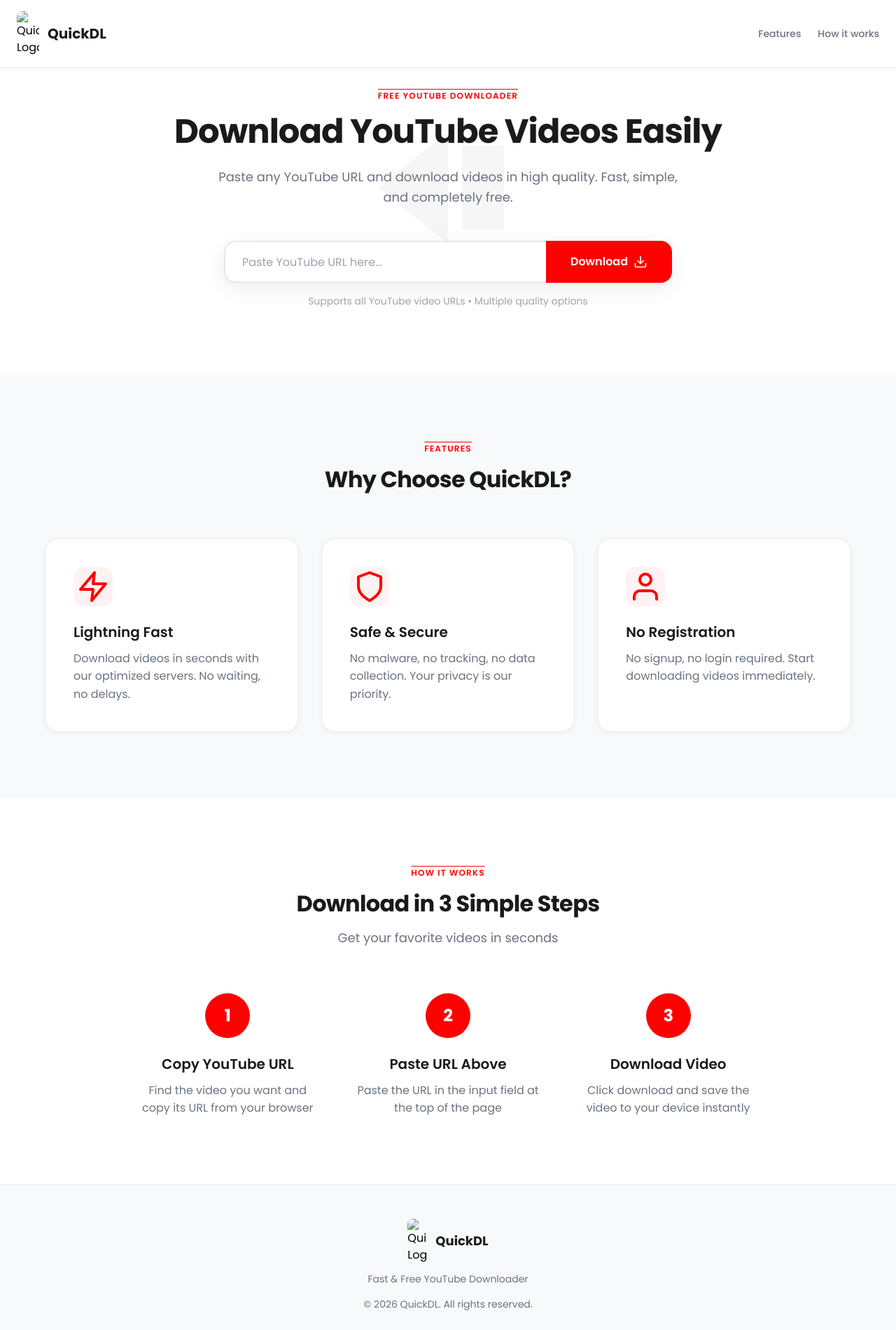
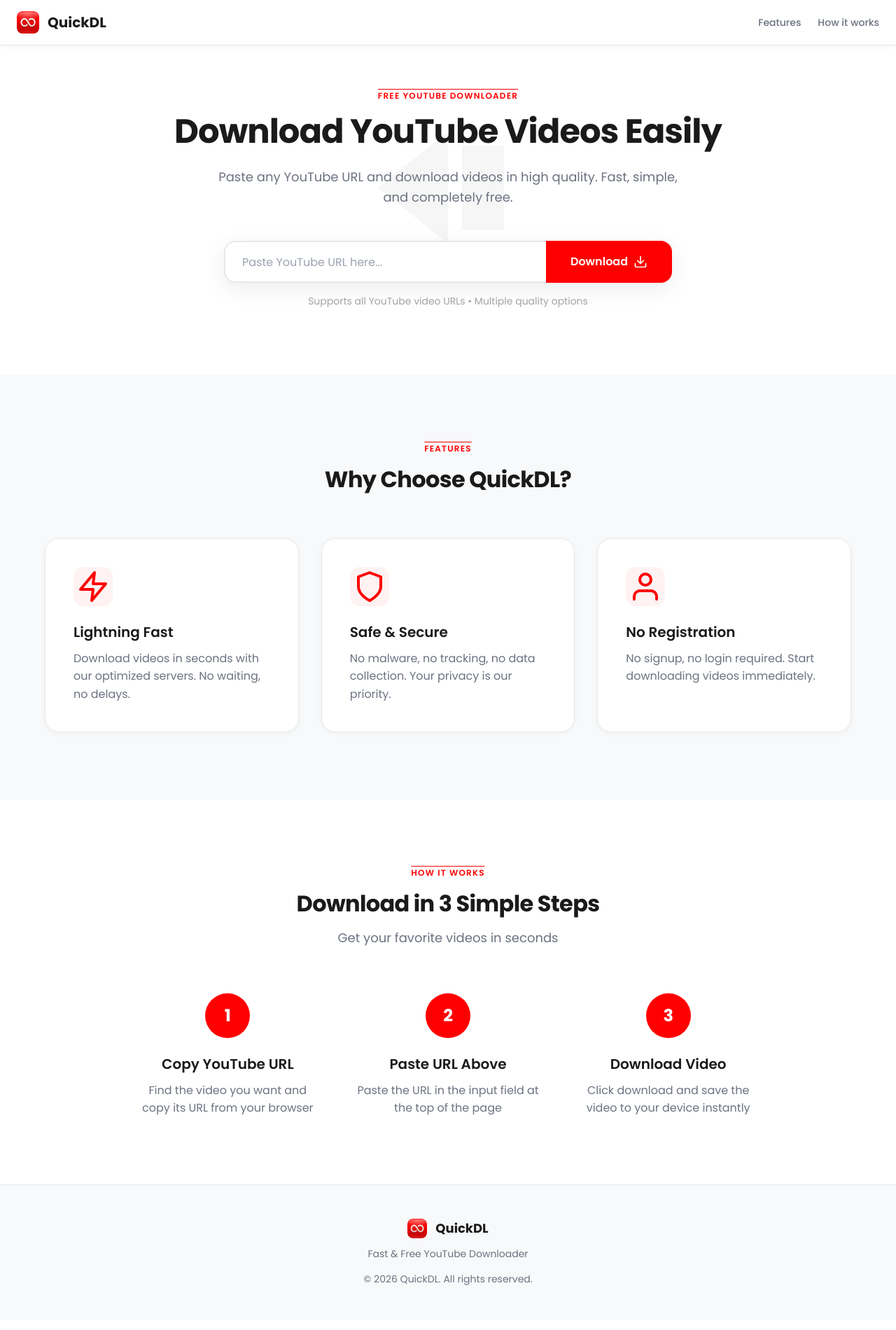
Before and after one commit to Akshay-gurav-31/QuickDL-YouTube-Downloader, a plain HTML site: page frontend/index.html in a window 1280 px wide. Shown: the whole page at 70% size. Drawn offline with nearby package versions, Linux system fonts and the light colour scheme.

Commit message:
Update index.html

```diff
--- a/frontend/index.html
+++ b/frontend/index.html
@@ -5,11 +5,11 @@
     <meta charset="UTF-8">
     <meta name="viewport" content="width=device-width, initial-scale=1.0">
     <title>QuickDL - Fast & Free YouTube Downloader</title>
-    <link rel="apple-touch-icon" sizes="180x180" href="/apple-touch-icon.png">
-    <link rel="icon" type="image/png" sizes="32x32" href="/favicon-32x32.png">
-    <link rel="icon" type="image/png" sizes="16x16" href="/favicon-16x16.png">
-    <link rel="manifest" href="/manifest.webmanifest">
-    <link rel="icon" href="/favicon.ico">
+    <link rel="apple-touch-icon" sizes="180x180" href="Favicon/apple-touch-icon.png">
+    <link rel="icon" type="image/png" sizes="32x32" href="Favicon/favicon-32x32.png">
+    <link rel="icon" type="image/png" sizes="16x16" href="Favicon/favicon-16x16.png">
+    <link rel="manifest" href="Favicon/manifest.webmanifest">
+    <link rel="icon" href="Favicon/favicon.ico">
     <script src="/_sdk/element_sdk.js"></script>
     <link rel="preconnect" href="https://fonts.googleapis.com">
     <link rel="preconnect" href="https://fonts.gstatic.com" crossorigin>
@@ -478,7 +478,7 @@
             <div class="max-w-7xl mx-auto px-6 py-4">
                 <div class="flex justify-between items-center">
                     <div class="flex items-center gap-3">
-                        <img src="/android-chrome-512x512.png" width="32" height="32" alt="QuickDL Logo"
+                        <img src="Favicon/android-chrome-512x512.png" width="32" height="32" alt="QuickDL Logo"
                             style="border-radius: 8px;">
                         <span class="text-xl font-bold" style="color: var(--text-primary);">QuickDL</span>
                     </div>
@@ -635,7 +635,7 @@
         <footer class="py-12 px-6" style="background: var(--bg-secondary); border-top: 1px solid var(--border-color);">
             <div class="max-w-6xl mx-auto text-center">
                 <div class="flex items-center justify-center gap-3 mb-3">
-                    <img src="/android-chrome-512x512.png" width="28" height="28" alt="QuickDL Logo"
+                    <img src="Favicon/android-chrome-512x512.png" width="28" height="28" alt="QuickDL Logo"
                         style="border-radius: 8px;">
                     <span class="text-lg font-bold" style="color: var(--text-primary);">QuickDL</span>
                 </div>
```
